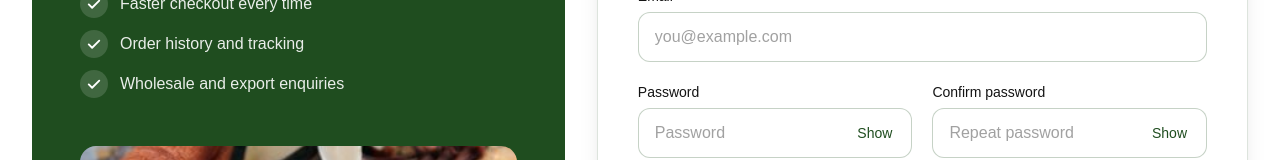
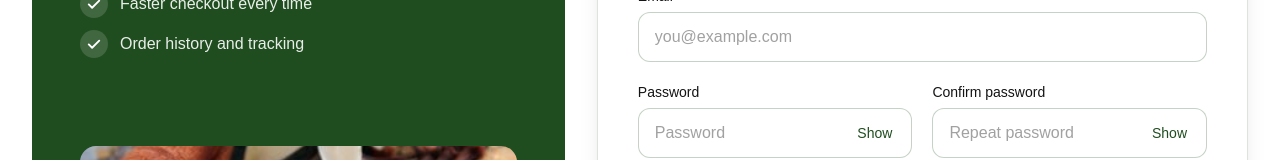
Before and after one commit to empireaeitservices8-lgtm/viyodha, a Next.js app: page /register in a window 1280 px wide. Shown: the part 404-564 px from the top of the page. Built offline with nearby package versions, Linux system fonts and the light colour scheme; no server answers.

Commit message:
register page updated

```diff
--- a/app/register/page.tsx
+++ b/app/register/page.tsx
@@ -56,7 +56,7 @@ export default function RegisterPage() {
     <AuthShell
       heading="Join Viyodha"
       intro="Create an account to order whole spices for your kitchen, shop or business."
-      perks={["Faster checkout every time", "Order history and tracking", "Wholesale and export enquiries"]}
+      perks={["Faster checkout every time", "Order history and tracking"]}
       formTitle="Create your account"
       footer={
         <>
--- a/components/Footer.tsx
+++ b/components/Footer.tsx
@@ -31,7 +31,7 @@ const EXPLORE = [
   { label: "Contact", href: "/contact" },
   { label: "Login", href: "/login" },
   { label: "Register", href: "/register" },
-    { label: "Terms and Conditions", href: "/contact#terms" },
+  { label: "Terms and Conditions", href: "/contact#terms" },
 
 ];
 
```
